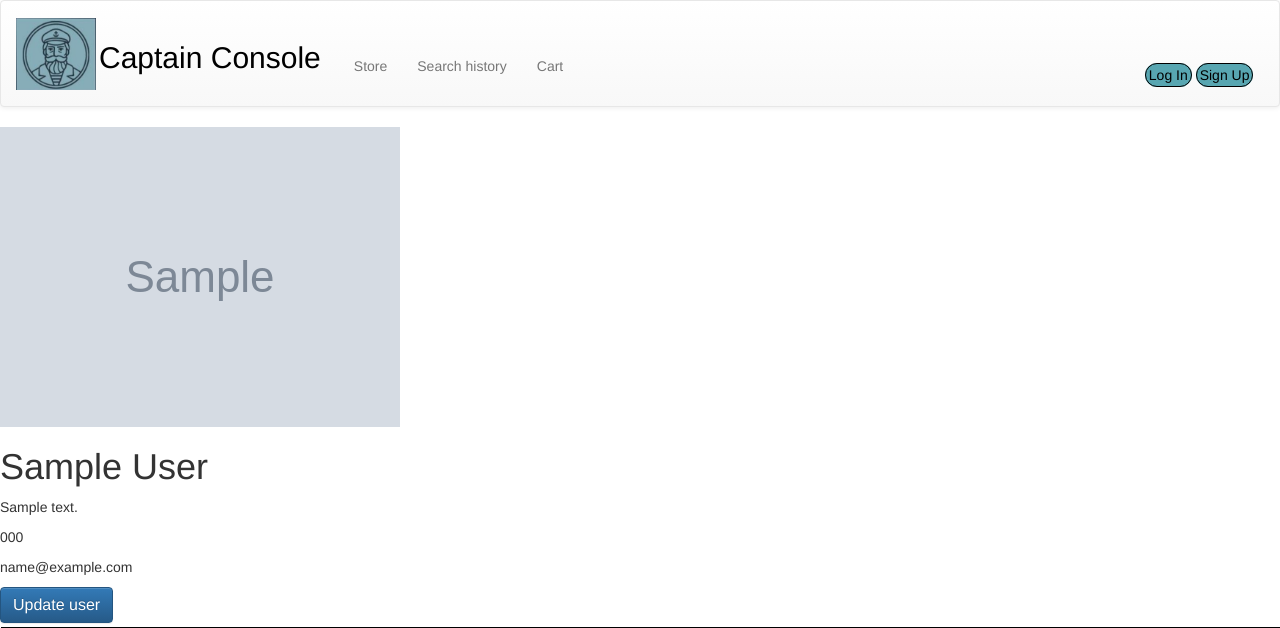
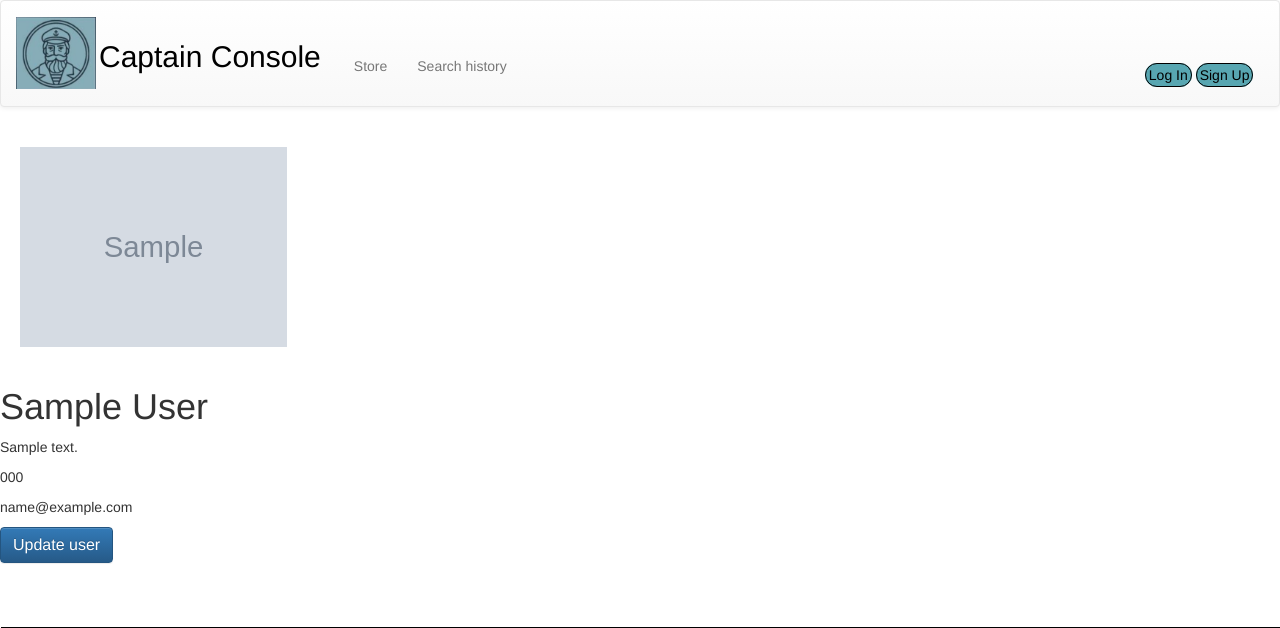
Before and after one commit to Jok90/hopur49CaptainConsole, a Django app: page /users/1 in a window 1280 px wide. Shown: the top 628 px of the page. Run offline with Django 3.2, Linux system fonts and the light colour scheme; tables that the repository leaves empty hold one stand-in row (values such as "Sample post"); grey boxes marked "Sample" are stand-in pictures; some libraries are stand-ins or nearby versions.

Commit message:
editbuttonround2

```diff
--- a/edit/views.py
+++ b/edit/views.py
@@ -1,4 +1,5 @@
 from django.shortcuts import render
+from user import views
 
 # Create your views here.
 def index(request):
--- a/static/css/main.css
+++ b/static/css/main.css
@@ -169,6 +169,13 @@ footer {
     margin: 20px;
 }
 
+.user-img {
+
+    height: 200px;
+    background-size: cover;
+    margin: 20px;
+}
+
 .well-game {
     display: inline-flex;
     margin-left: 12%;
--- a/templates/navigation.html
+++ b/templates/navigation.html
@@ -17,7 +17,6 @@
       <ul class="nav navbar-nav">
         <li><a href="/store"> Store <span class="sr-only">(current)</span></a></li>
         <li><a href="#">Search history</a></li>
-        <li><a href="/cart">Cart</a></li>
       </ul>
     </div><!-- /.navbar-collapse -->
   </div><!-- /.container-fluid -->
@@ -27,7 +26,7 @@
     </div>-->
     <div class="right-buttons">
     {% if user.is_authenticated %}
-        <a href="/edit" class="text" id="button">Edit</a>
+        <a href="{% url 'update_user' user.id %}" class="text" id="button">Edit</a>
         <a href="/login/logout" class="text" id="button">Logout</a>
     {% else %}
         <a href="/login" class="text" id="button">Log In</a>
--- a/user/views.py
+++ b/user/views.py
@@ -2,7 +2,7 @@ from django.shortcuts import render, get_object_or_404, redirect
 from user.forms.forms import UserCreateForm, UserUpdateForm
 from django.contrib.auth.models import User as DjangoUser
 from user.models import User
-
+import logging
 
 from user.forms.forms import UserCreateForm
 # Create your views here.
@@ -36,7 +36,8 @@ def get_user_by_id(request, id):
     })
 
 def update_user(request, id):
-    instance = get_object_or_404(User, pk=id)
+    logging.error("-------asdasdasd------")
+    instance = get_object_or_404(User, email=request.user.email)
     if request.method == 'POST':
         instance = get_object_or_404(User, pk=id)
         if request.method == 'POST':
@@ -45,6 +46,7 @@ def update_user(request, id):
                 form.save()
                 return redirect('user_details', id=id)
     else:
+        logging.error("-------asdasdasd------")
         form = UserUpdateForm(instance=instance)
     return render(request, 'user/update_user.html', {
         'form': form,
```
Also changed, not shown: user/models.py (line endings or trailing spaces).
